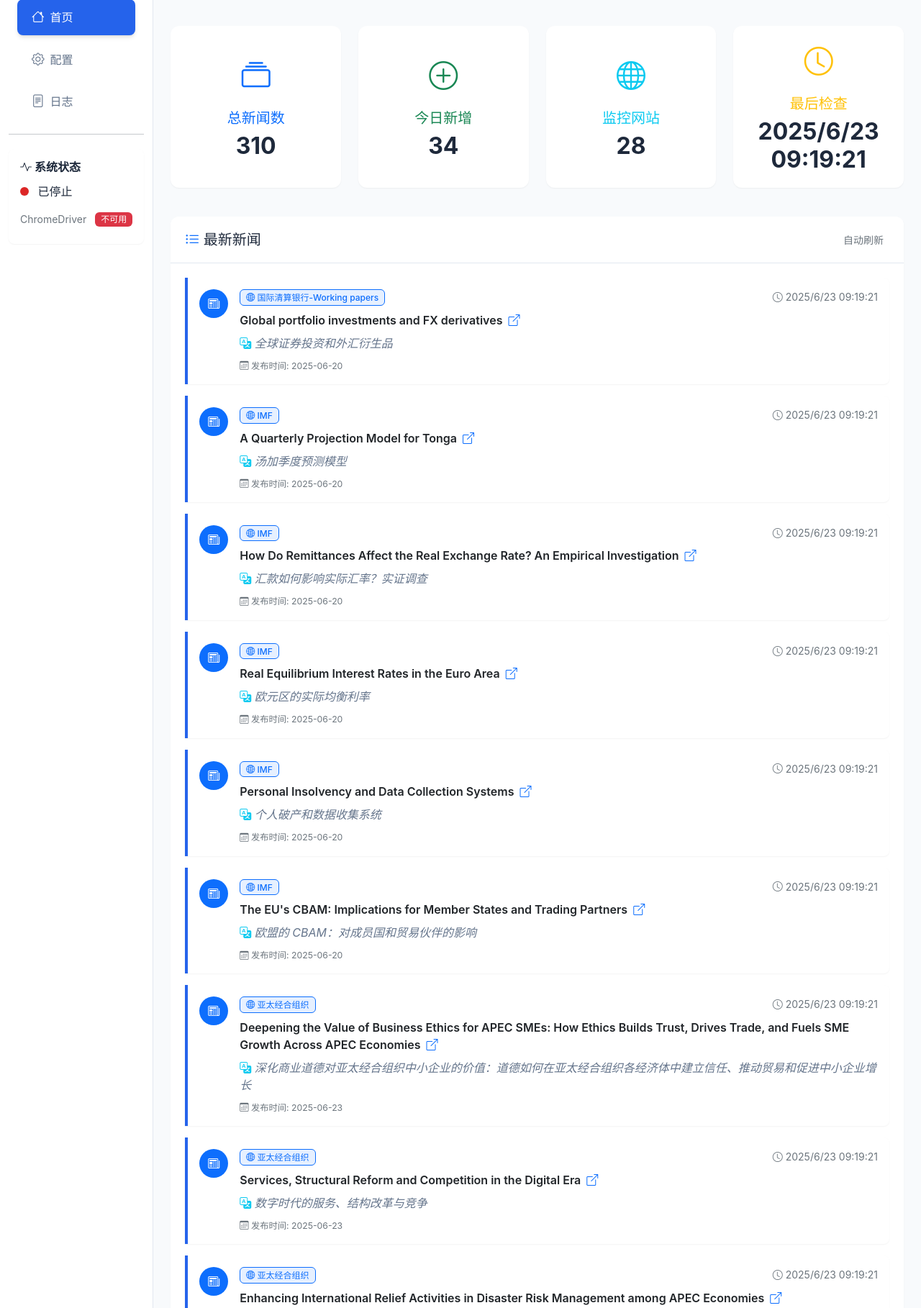
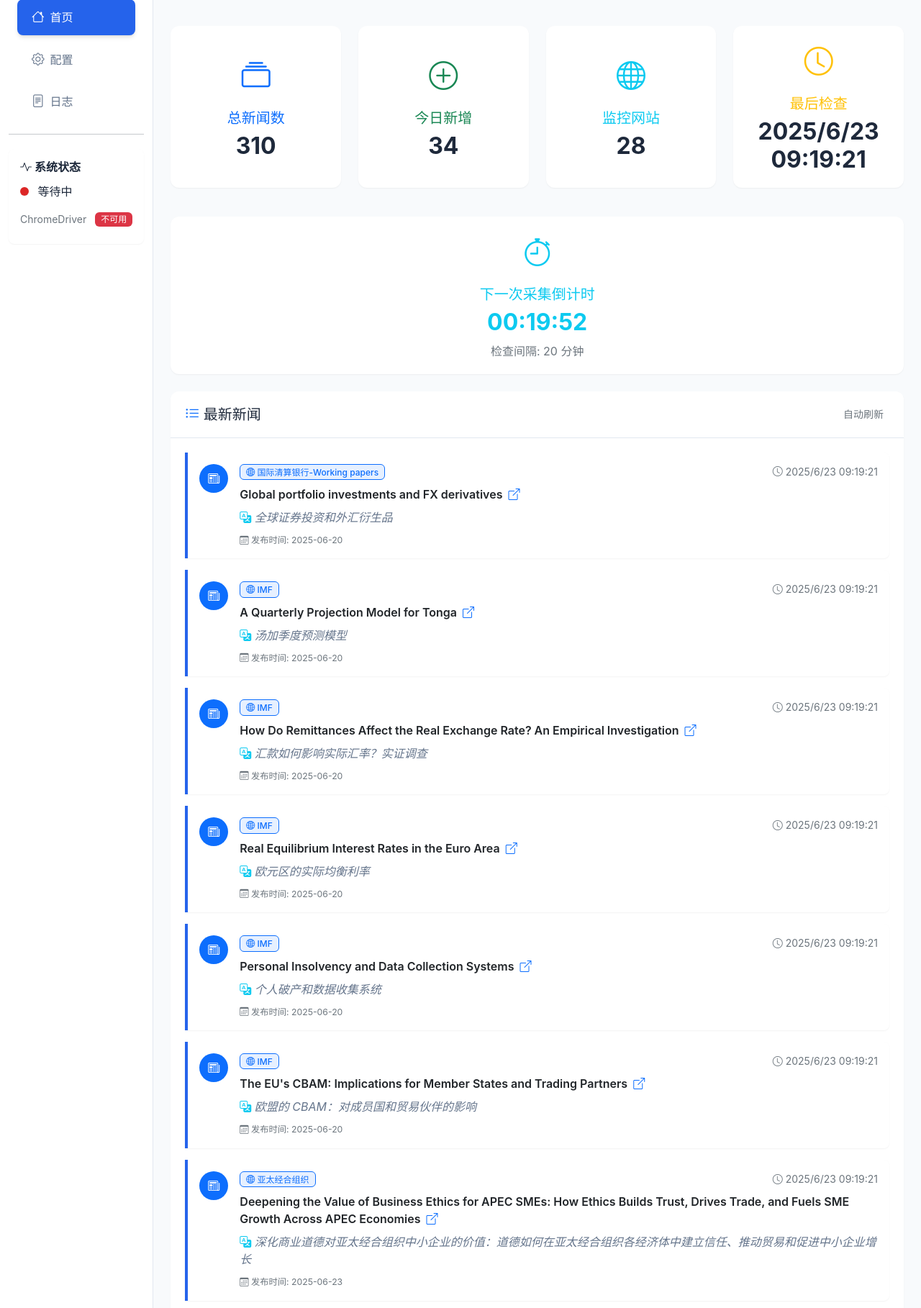
Before and after one commit to signxer/news-monitor, a Flask app: page / in a window 1280 px wide. Shown: the part 110-1928 px from the top of the page at 72% size. Run offline with Flask 3, Linux system fonts and the light colour scheme; data comes from the database, SQL or seed files in the repository; both versions use the stored data as it was after the commit; some libraries are stand-ins or nearby versions.

Commit message:
feat(监控): 添加采集状态倒计时显示和状态文本优化
- 在状态API中添加下次检查时间和间隔返回
- 在首页添加倒计时显示组件
- 优化状态显示文本("采集中"替代"运行中"，"等待中"替代"已停止")
- 添加last_check_time字段跟踪上次检查时间
- 添加定时更新系统状态功能

```diff
--- a/app.py
+++ b/app.py
@@ -45,6 +45,7 @@ class NewsMonitor:
         self.config = self.load_config()
         self.driver_path = None
         self.is_running = False
+        self.last_check_time = None
         self.init_database()
         # 在服务启动时检查ChromeDriver
         self.init_chromedriver()
@@ -1010,6 +1011,7 @@ class NewsMonitor:
             return
 
         self.is_running = True
+        self.last_check_time = datetime.now()
         try:
             # 清理日志文件
             self.clean_log_file()
@@ -1058,6 +1060,9 @@ class NewsMonitor:
 
     def start_scheduler(self):
         """启动定时任务"""
+        # 设置初始的last_check_time为当前时间，这样倒计时就会从完整的间隔开始
+        self.last_check_time = datetime.now()
+
         schedule.every(self.config['check_interval']).minutes.do(self.check_news_updates)
 
         def run_scheduler():
@@ -1165,10 +1170,21 @@ def api_logs():
 
 @app.route('/api/status')
 def api_status():
+    # 计算下次检查时间
+    next_check_time = None
+    if hasattr(monitor, 'last_check_time') and monitor.last_check_time:
+        next_check_time = monitor.last_check_time + timedelta(minutes=monitor.config['check_interval'])
+    else:
+        # 如果没有上次检查时间，使用当前时间加上检查间隔
+        next_check_time = datetime.now() + timedelta(minutes=monitor.config['check_interval'])
+
     return jsonify({
         'is_running': monitor.is_running,
         'driver_available': monitor.driver_path is not None and os.path.exists(monitor.driver_path) if monitor.driver_path else False,
-        'config_loaded': monitor.config is not None
+        'config_loaded': monitor.config is not None,
+        'check_interval': monitor.config['check_interval'],
+        'next_check_time': next_check_time.isoformat() if next_check_time else None,
+        'last_check_time': monitor.last_check_time.isoformat() if hasattr(monitor, 'last_check_time') and monitor.last_check_time else None
     })
 
 @app.route('/api/test_notification', methods=['POST'])
--- a/templates/base.html
+++ b/templates/base.html
@@ -338,15 +338,15 @@
 
                     if (data.is_running) {
                         indicator.className = 'status-indicator status-running';
-                        text.textContent = '运行中';
+                        text.textContent = '采集中';
                     } else {
                         indicator.className = 'status-indicator status-stopped';
-                        text.textContent = '已停止';
+                        text.textContent = '等待中';
                     }
 
                     if (data.driver_available) {
                         driverStatus.className = 'badge bg-success';
-                        driverStatus.textContent = '可用';
+                        driverStatus.textContent = '正常';
                     } else {
                         driverStatus.className = 'badge bg-danger';
                         driverStatus.textContent = '不可用';
--- a/templates/index.html
+++ b/templates/index.html
@@ -68,8 +68,24 @@
     </div>
 </div>
 
+<!-- 下一次采集倒计时 -->
+<div class="row mb-4">
+    <div class="col-12">
+        <div class="card text-center fade-in" style="animation-delay: 0.5s">
+            <div class="card-body">
+                <div class="mb-3">
+                    <i class="bi bi-stopwatch text-info" style="font-size: 2.5rem;"></i>
+                </div>
+                <h5 class="card-title text-info mb-2">下一次采集倒计时</h5>
+                <h2 id="countdown-timer" class="card-text fw-bold text-info">--:--:--</h2>
+                <p class="text-muted mb-0">检查间隔: <span id="check-interval-display">-</span> 分钟</p>
+            </div>
+        </div>
+    </div>
+</div>
+
 <!-- 新闻列表 -->
-<div class="card fade-in" style="animation-delay: 0.5s">
+<div class="card fade-in" style="animation-delay: 0.6s">
     <div class="card-header">
         <div class="d-flex justify-content-between align-items-center">
             <h5 class="mb-0">
@@ -102,6 +118,8 @@
 {% block scripts %}
 <script>
     let newsData = [];
+    let countdownInterval = null;
+    let nextCheckTime = null;
 
     // 显示提示信息
     function showAlert(message, type = 'info') {
@@ -298,12 +316,66 @@
         return div.innerHTML;
     }
 
-    // 页面加载时获取新闻
+    // 获取系统状态和倒计时信息
+    function updateSystemStatus() {
+        fetch('/api/status')
+            .then(response => response.json())
+            .then(data => {
+                if (data.check_interval) {
+                    document.getElementById('check-interval-display').textContent = data.check_interval;
+                }
+
+                if (data.next_check_time) {
+                    nextCheckTime = new Date(data.next_check_time);
+                    startCountdown();
+                }
+            })
+            .catch(error => {
+                console.error('获取系统状态失败:', error);
+            });
+    }
+
+    // 开始倒计时
+    function startCountdown() {
+        if (countdownInterval) {
+            clearInterval(countdownInterval);
+        }
+
+        countdownInterval = setInterval(function() {
+            if (!nextCheckTime) return;
+
+            const now = new Date();
+            const timeDiff = nextCheckTime - now;
+
+            if (timeDiff <= 0) {
+                document.getElementById('countdown-timer').textContent = '00:00:00';
+                // 倒计时结束，重新获取状态
+                setTimeout(updateSystemStatus, 1000);
+                return;
+            }
+
+            const hours = Math.floor(timeDiff / (1000 * 60 * 60));
+            const minutes = Math.floor((timeDiff % (1000 * 60 * 60)) / (1000 * 60));
+            const seconds = Math.floor((timeDiff % (1000 * 60)) / 1000);
+
+            const timeString = String(hours).padStart(2, '0') + ':' +
+                             String(minutes).padStart(2, '0') + ':' +
+                             String(seconds).padStart(2, '0');
+
+            document.getElementById('countdown-timer').textContent = timeString;
+        }, 1000);
+    }
+
+    // 页面加载时获取新闻和系统状态
     document.addEventListener('DOMContentLoaded', function() {
         refreshNews();
+        updateSystemStatus();
     });
 
-    // 每30秒自动刷新
+    // 每30秒自动刷新新闻
     setInterval(refreshNews, 30000);
+
+    // 每5秒更新系统状态
+    setInterval(updateSystemStatus, 5000);
 </script>
 {% endblock %}
```
Also changed, not shown: news.db, 4 other files.
